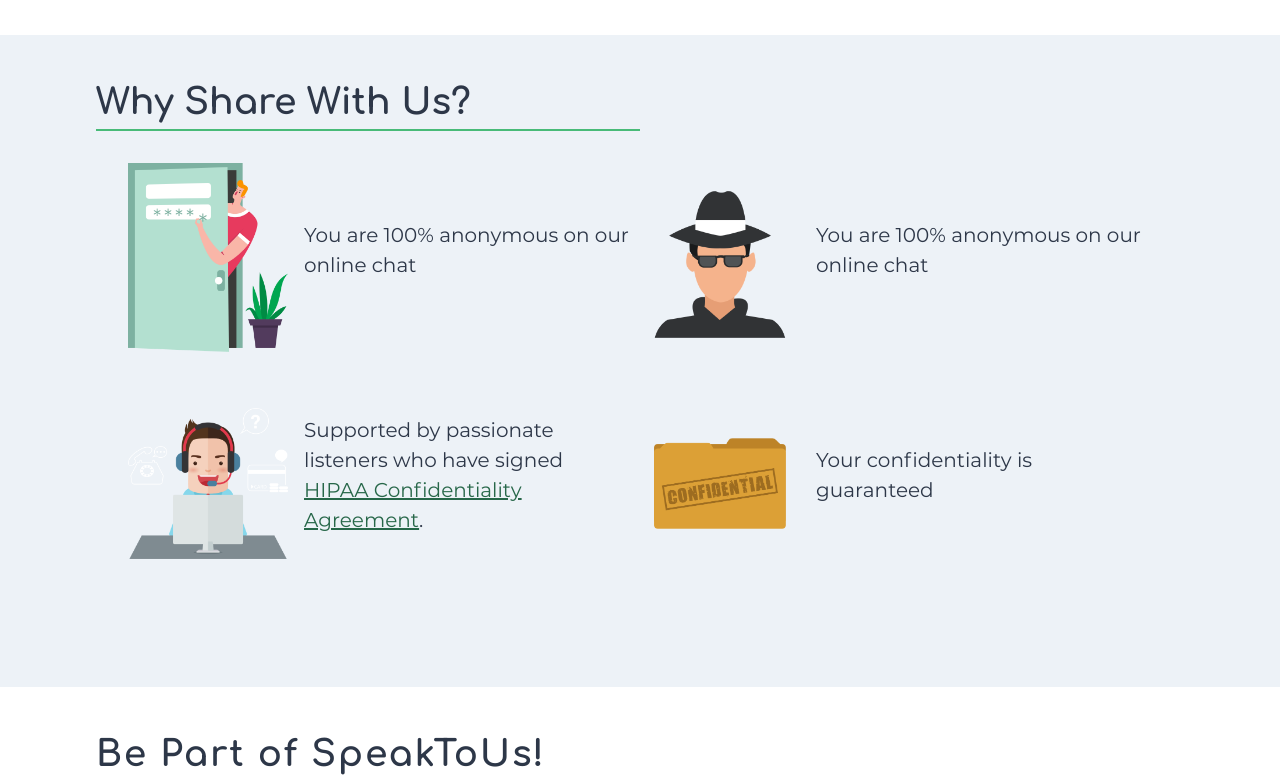
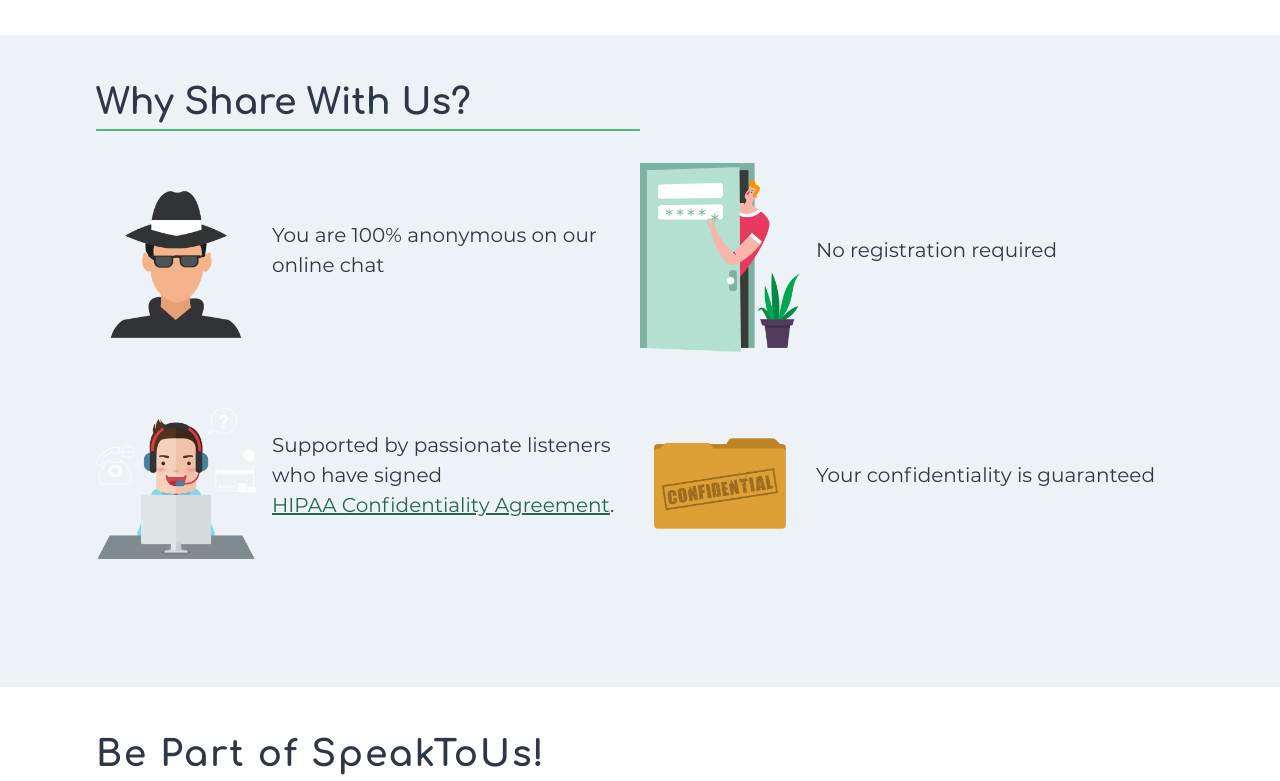
Before and after one commit to speaktousdev/speaktous-website, a Nuxt app: page / in a window 1280 px wide. Shown: the part 560-1341 px from the top of the page. Built offline with nearby package versions, Linux system fonts and the light colour scheme.

Commit message:
Fix icon

```diff
--- a/pages/index.vue
+++ b/pages/index.vue
@@ -63,12 +63,12 @@
           class="relative inline-block w-1/2 border-b-2 border-green-500 sm:block sm:left-0"
         ></div>
       </div>
-      <div class="flex flex-wrap p-8">
+      <div class="flex flex-wrap py-8">
         <div class="share-item ">
           <img
             class="w-40 mb-4"
-            src="../static/index/login.png"
-            alt="A man entering through a door."
+            src="../static/index/anon.png"
+            alt="A spy with dark glasses and a black hat."
           />
           <h1 class="mb-8 ml-0 text-xl text-center sm:text-left sm:ml-4">
             You are 100% anonymous on our online chat
@@ -77,11 +77,11 @@
         <div class="share-item">
           <img
             class="w-40 mb-4"
-            src="../static/index/anon.png"
-            alt="A spy with dark glasses and a black hat."
+            src="../static/index/login.png"
+            alt="A man entering through a door."
           />
           <h1 class="mb-8 ml-0 text-xl text-center sm:text-left sm:ml-4 ">
-            You are 100% anonymous on our online chat
+            No registration required
           </h1>
         </div>
         <div class="share-item">
```
